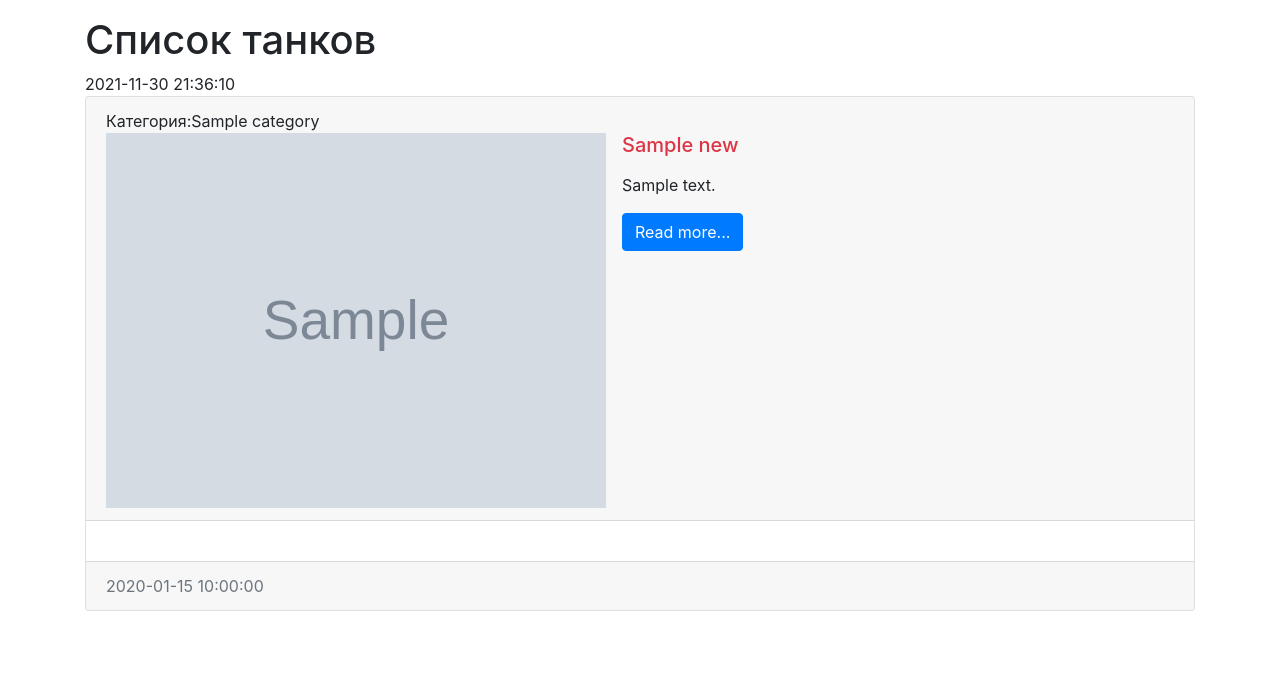
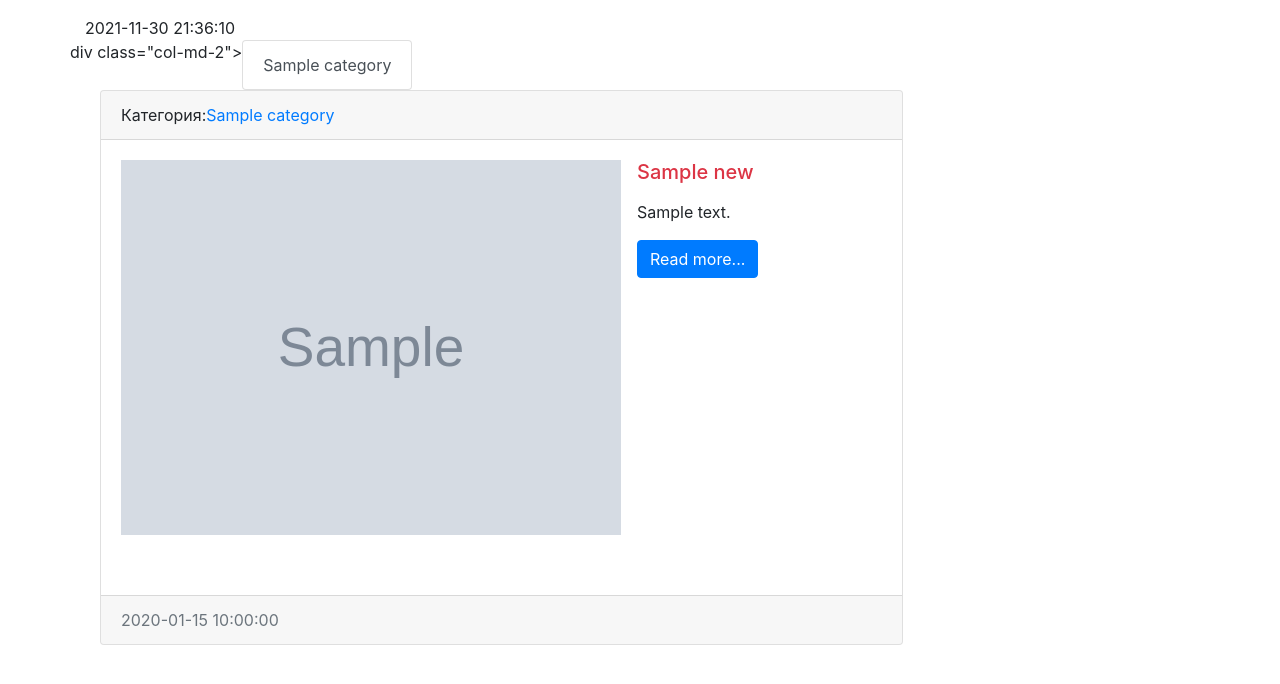
Before and after one commit to MaksStarbucks/sviter, a Django app: page / in a window 1280 px wide. Shown: the part 56-740 px from the top of the page. Run offline with Django 3.2, Linux system fonts and the light colour scheme; tables that the repository leaves empty hold one stand-in row (values such as "Sample post"); grey boxes marked "Sample" are stand-in pictures.

Commit message:
url запросы, имена маршрутезаторов,наследование шаблонов

```diff
--- a/news/templates/news/index.html
+++ b/news/templates/news/index.html
@@ -1,48 +1,29 @@
-<!doctype html>
-<html lang="en">
-<head>
-    <!-- Required meta tags --
-    <meta charset="utf-8">
-    <meta name="viewport" content="width=device-width, initial-scale=1, shrink-to-fit=no">
+{% extends "base.html" %}
 
-    <!-- Bootstrap CSS -->
-    <link rel="stylesheet" href="https://cdn.jsdelivr.net/npm/bootstrap@4.6.0/dist/css/bootstrap.min.css"
-          integrity="sha384-B0vP5xmATw1+K9KRQjQERJvTumQW0nPEzvF6L/Z6nronJ3oUOFUFpCjEUQouq2+l" crossorigin="anonymous">
+{% block sidebar %}
+    div class="col-md-2">
+    <div class="list-group">
+        {% for item  in categories %}
+            <a href="{% url "category" item.pk %}" class="list-group-item list-group-item-action "> {{ item.title }}</a>
+        {% endfor %}
+    </div>
+    </div>
+{% endblock %}
 
-    <title>{{ title }}</title>
-</head>
-<body>
-
-
-<nav class="navbar navbar-expand-lg navbar-light bg-light">
-    <a class="navbar-brand" href="/">Navbar</a>
-    <button class="navbar-toggler" type="button" data-toggle="collapse" data-target="#navbarSupportedContent"
-            aria-controls="navbarSupportedContent" aria-expanded="false" aria-label="Toggle navigation">
-        <span class="navbar-toggler-icon"></span>
-    </button>
-
-    <div class="collapse navbar-collapse" id="navbarSupportedContent">
-        <ul class="navbar-nav mr-auto">
-            <li class="nav-item"><a class="nav-link" href="/">Главная</a></li>
-            <li class="nav-item"><a class="nav-link" href="/">Добавить новость</a></li>
-        </ul>
-    </div>
-</nav>
-
-<div class="container mt-3">
-    <h1>{{title}}</h1>
-    {% now "Y-m-d H:i:s"%}
-    <div class="row">
-        <div class="col-md-12">
+{% block content %}
+    <div class="col-md-9">
         {% for item in news %}
             <div class="card mb-3">
                 <div class="card-header">
-                        Категория:{{ item.category }}
+                    Категория:<a href="{% url "category" item.category.pk %}">{{ item.category }}</a>
+                </div>
+                <div class="card-body">
                     <div class="media">
-                        {% if  item.photo%}
-                        <img src="{{  item.photo.url}}"alt="" width="500" class="mr-3">
+                        {% if  item.photo %}
+                            <img src="{{ item.photo.url }}" alt="" width="500" class="mr-3">
                         {% else %}
-                            <img src="https://pbs.twimg.com/profile_images/754332338763563008/lHzrV809_400x400.jpg" alt="" class="mr-3">
+                            <img src="https://pbs.twimg.com/profile_images/754332338763563008/lHzrV809_400x400.jpg"
+                                 alt="" class="mr-3">
                         {% endif %}
                         <div class="media-body">
                             <h5 class="card-title {% cycle "text-danger" "text-success" %}">{{ item.title }}</h5>
@@ -60,22 +41,5 @@
             </div>
         {% endfor %}
     </div>
-    </div>
-</div>
 
-
-<script src="https://code.jquery.com/jquery-3.5.1.slim.min.js"
-        integrity="sha384-DfXdz2htPH0lsSSs5nCTpuj/zy4C+OGpamoFVy38MVBnE+IbbVYUew+OrCXaRkfj"
-        crossorigin="anonymous"></script>
-<script src="https://cdn.jsdelivr.net/npm/bootstrap@4.6.0/dist/js/bootstrap.bundle.min.js"
-        integrity="sha384-Piv4xVNRyMGpqkS2by6br4gNJ7DXjqk09RmUpJ8jgGtD7zP9yug3goQfGII0yAns"
-        crossorigin="anonymous"></script>
-
-<!-- Option 2: Separate Popper and Bootstrap JS -->
-<!--
-<script src="https://code.jquery.com/jquery-3.5.1.slim.min.js" integrity="sha384-DfXdz2htPH0lsSSs5nCTpuj/zy4C+OGpamoFVy38MVBnE+IbbVYUew+OrCXaRkfj" crossorigin="anonymous"></script>
-<script src="https://cdn.jsdelivr.net/npm/popper.js@1.16.1/dist/umd/popper.min.js" integrity="sha384-9/reFTGAW83EW2RDu2S0VKaIzap3H66lZH81PoYlFhbGU+6BZp6G7niu735Sk7lN" crossorigin="anonymous"></script>
-<script src="https://cdn.jsdelivr.net/npm/bootstrap@4.6.0/dist/js/bootstrap.min.js" integrity="sha384-+YQ4JLhjyBLPDQt//I+STsc9iw4uQqACwlvpslubQzn4u2UU2UFM80nGisd026JF" crossorigin="anonymous"></script>
--->
-</body>
-</html>
+{% endblock %}
--- a/news/urls.py
+++ b/news/urls.py
@@ -3,5 +3,6 @@ from django.urls import path
 from .views import *
 
 urlpatterns = [
-    path('', index),
+    path('', index, name="home"),
+    path('category/<int:category_id>/', get_category, name="category"),
 ]
--- a/news/views.py
+++ b/news/views.py
@@ -1,9 +1,22 @@
 from django.shortcuts import render
 from django.http import HttpResponse
 
-from .models import News
+from .models import News, Category
 
 
 def index(request):
     news = News.objects.all()
-    return render(request, "news/index.html", {"news": news, "title": "Список танков"})
+    categories = Category.objects.all()
+    context = {
+        "news": news,
+        "title": "Список танков",
+        "categories":categories,
+    }
+    return render(request, template_name="news/index.html", context=context)
+
+
+def get_category(request, category_id):
+    news = News.objects.filter(category_id=category_id)
+    categories = Category.objects.all()
+    category = Category.objects.get(pk=category_id)
+    return render(request, "news/category.html",{ "news": news, "categories": categories, "category": category})
--- a/sviter/settings.py
+++ b/sviter/settings.py
@@ -55,7 +55,7 @@ ROOT_URLCONF = 'sviter.urls'
 TEMPLATES = [
     {
         "BACKEND": "django.template.backends.django.DjangoTemplates",
-        "DIRS": [BASE_DIR / "templates"],
+        "DIRS": [os.path.join(BASE_DIR / "templates")],
         "APP_DIRS": True,
         "OPTIONS": {
             "context_processors": [
--- /dev/null
+++ b/templates/base.html
@@ -0,0 +1,43 @@
+<!doctype html>
+<html lang="en">
+<head>
+    <!-- Required meta tags --
+    <meta charset="utf-8">
+    <meta name="viewport" content="width=device-width, initial-scale=1, shrink-to-fit=no">
+
+    <!-- Bootstrap CSS -->
+    <link rel="stylesheet" href="https://cdn.jsdelivr.net/npm/bootstrap@4.6.0/dist/css/bootstrap.min.css"
+          integrity="sha384-B0vP5xmATw1+K9KRQjQERJvTumQW0nPEzvF6L/Z6nronJ3oUOFUFpCjEUQouq2+l" crossorigin="anonymous">
+
+    <title>{% block title %} Все виды техники{% endblock %}</title>
+</head>
+<body>
+
+{% include "inc/_nav.html" %}
+
+<div class="container mt-3">
+    {% now "Y-m-d H:i:s" %}
+    <div class="row">
+        {% block sidebar %}SIDEBAR{% endblock %}
+        {% block content %}CONTENT{% endblock %}
+
+    </div>
+
+</div>
+
+
+<script src="https://code.jquery.com/jquery-3.5.1.slim.min.js"
+        integrity="sha384-DfXdz2htPH0lsSSs5nCTpuj/zy4C+OGpamoFVy38MVBnE+IbbVYUew+OrCXaRkfj"
+        crossorigin="anonymous"></script>
+<script src="https://cdn.jsdelivr.net/npm/bootstrap@4.6.0/dist/js/bootstrap.bundle.min.js"
+        integrity="sha384-Piv4xVNRyMGpqkS2by6br4gNJ7DXjqk09RmUpJ8jgGtD7zP9yug3goQfGII0yAns"
+        crossorigin="anonymous"></script>
+
+<!-- Option 2: Separate Popper and Bootstrap JS -->
+<!--
+<script src="https://code.jquery.com/jquery-3.5.1.slim.min.js" integrity="sha384-DfXdz2htPH0lsSSs5nCTpuj/zy4C+OGpamoFVy38MVBnE+IbbVYUew+OrCXaRkfj" crossorigin="anonymous"></script>
+<script src="https://cdn.jsdelivr.net/npm/popper.js@1.16.1/dist/umd/popper.min.js" integrity="sha384-9/reFTGAW83EW2RDu2S0VKaIzap3H66lZH81PoYlFhbGU+6BZp6G7niu735Sk7lN" crossorigin="anonymous"></script>
+<script src="https://cdn.jsdelivr.net/npm/bootstrap@4.6.0/dist/js/bootstrap.min.js" integrity="sha384-+YQ4JLhjyBLPDQt//I+STsc9iw4uQqACwlvpslubQzn4u2UU2UFM80nGisd026JF" crossorigin="anonymous"></script>
+-->
+</body>
+</html>
--- /dev/null
+++ b/templates/inc/_nav.html
@@ -0,0 +1,14 @@
+<nav class="navbar navbar-expand-lg navbar-light bg-light">
+    <a class="navbar-brand" href="{%  url "home"%}">Navbar</a>
+    <button class="navbar-toggler" type="button" data-toggle="collapse" data-target="#navbarSupportedContent"
+            aria-controls="navbarSupportedContent" aria-expanded="false" aria-label="Toggle navigation">
+        <span class="navbar-toggler-icon"></span>
+    </button>
+
+    <div class="collapse navbar-collapse" id="navbarSupportedContent">
+        <ul class="navbar-nav mr-auto">
+            <li class="nav-item"><a class="nav-link" href="{%  url "home"%}">Главная</a></li>
+            <li class="nav-item"><a class="nav-link" href="{%  url "home"%}">Добавить новость</a></li>
+        </ul>
+    </div>
+</nav>
```
Also changed, not shown: news/templates/news/category.html (added, +88 -0 lines). Lines whose indentation alone changed are shown as unchanged.
